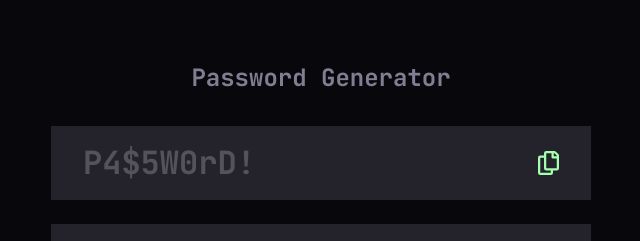
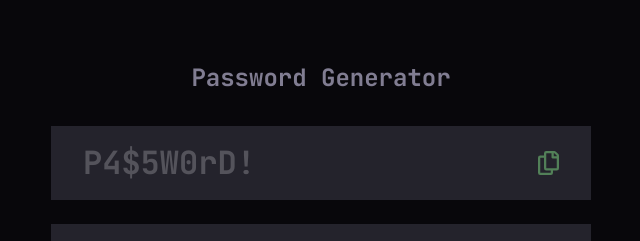
Before and after one commit to RicardoGeada/fm-password-generator, an Angular app: page / in a window 1280 px wide. Shown: the top 241 px of the page, without its empty margins (319-959 px from the left). Built offline with nearby package versions, Linux system fonts and the light colour scheme.

Commit message:
feat: add disabled styling for copy button

```diff
--- a/src/app/components/password-display/password-display.html
+++ b/src/app/components/password-display/password-display.html
@@ -1,6 +1,6 @@
 <div class="password-display">
     <input class="password-display__input" type="text" placeholder="P4$5W0rD!" [value]="ps.password()" readonly>
-    <button class="password-display__button" (click)="copyPassword()">
+    <button class="password-display__button" (click)="copyPassword()" [disabled]="!ps.password()">
         <span>{{ copied() ? "COPIED" : "" }}</span>
         <img src="./assets/images/icon-copy.svg" alt="copy">
     </button>
--- a/src/app/components/password-display/password-display.scss
+++ b/src/app/components/password-display/password-display.scss
@@ -38,6 +38,13 @@
         filter: brightness(0) invert(1);
       }
     }
+
+    &:disabled {
+      cursor: not-allowed;
+      img {
+        filter: brightness(0.5);
+      }
+    }
   }
 }
 
```
